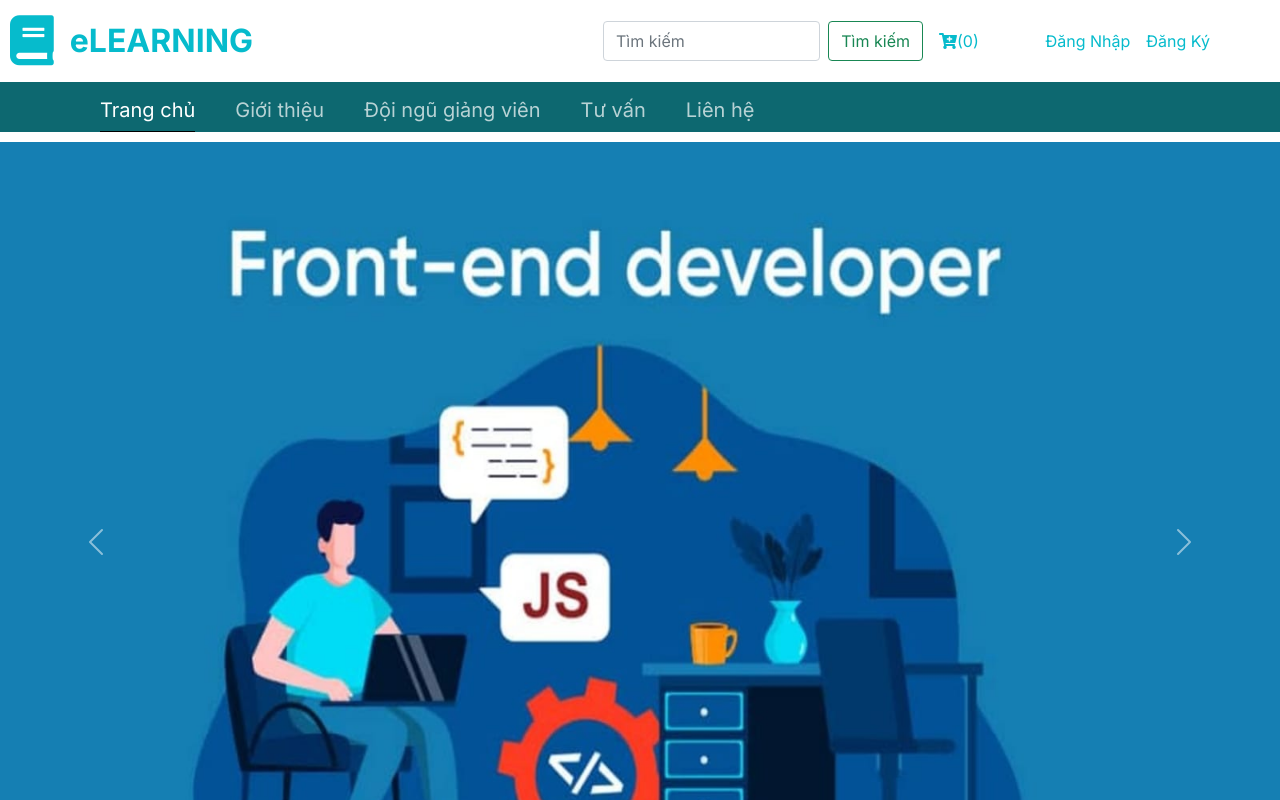
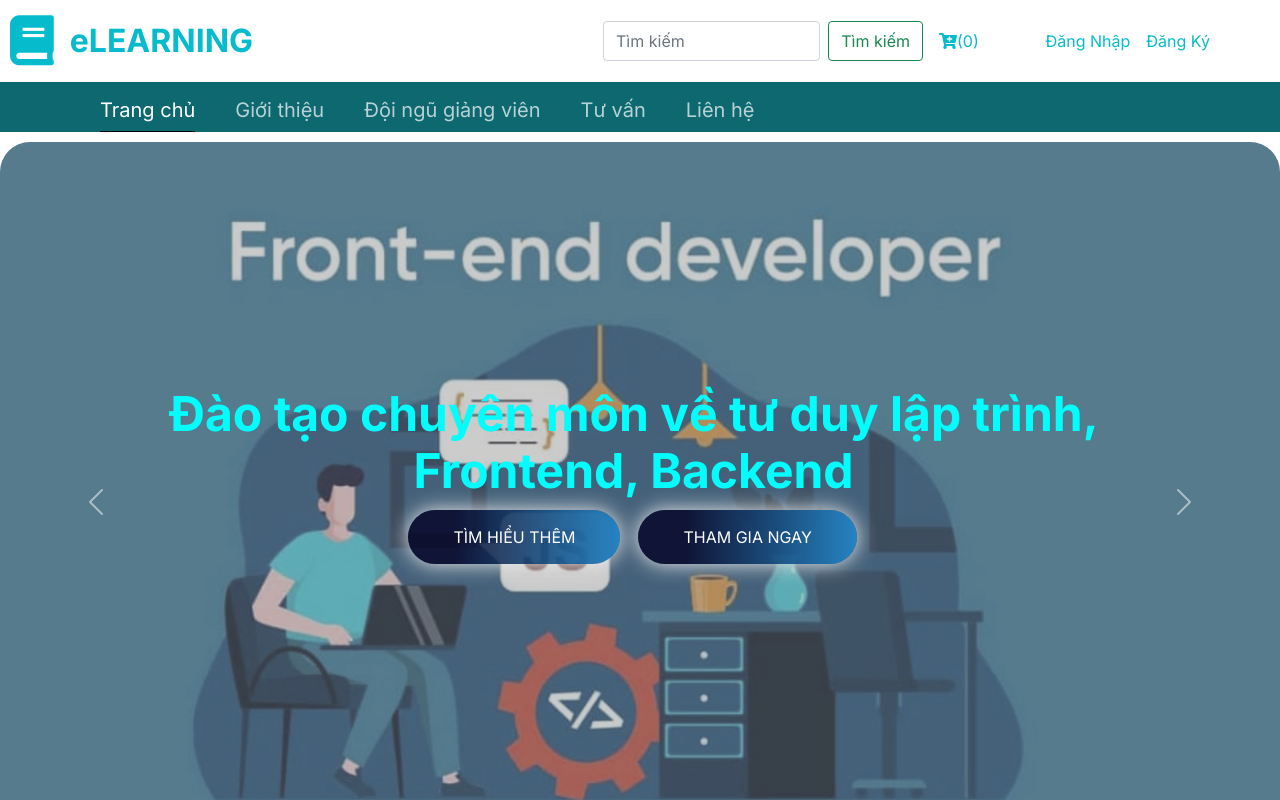
Before and after one commit to VuNguyenViet/DuAnCuoiKhoa, a React (Create React App) app: page / in a window 1280 px wide. Shown: the top 800 px of the page. Built offline with nearby package versions, Linux system fonts and the light colour scheme; no server answers.

Commit message:
huy update scss

```diff
--- a/src/assets/scss/components/_carousel.scss
+++ b/src/assets/scss/components/_carousel.scss
@@ -1,20 +1,60 @@
 .carousel {
-   padding: 10px 0;
-   .carousel_1 {
+  padding: 10px 0;
+  .carousel_1 {
+    position: relative;
+    height: 720px;
+
     .carousel_2 {
-        position: relative;
-        text-align: center !important;
-        img {
-            height: 100vh;
-            width: 100vh;
+      img {
+        height: 100%;
+        filter: grayscale(50%) contrast(50%);
+        border-radius: 30px;
+      }
+      .carousel_content {
+        position: absolute;
+        bottom: 40%;
+        left: 12%;
+        // justify-content: center;
+        width: 75%;
+        // color: aqua;
+
+        h2 {
+          font-weight: 700;
+          color: #00fffc;
         }
-        h1 {
-            position: absolute;
-            left: 0;
-            bottom: 0;
+        .carousel_button {
+          button {
+            border-radius: 15px;
+            background: rgb(2,0,36);
+background: linear-gradient(90deg, rgba(2,0,36,0.7903536414565826) 11%, rgba(39,137,201,1) 52%, rgba(0,255,252,0.8827906162464986) 100%);
+            margin: 10px;
+            padding: 15px 45px;
+            text-align: center;
+            text-transform: uppercase;
+            transition: 0.5s;
+            background-size: 200%;
             color: white;
+            box-shadow: 0 0 20px #eee;
+            border-radius: 30px;
+            border: none;
+            cursor: pointer;
+          }
+                :hover{
+                    background-position: right center;
+                    color: #fff;
 
+                }
         }
+      }
     }
-   }
+
+    .carousel_2 {
+      img {
+        height: 100%;
+        filter: grayscale(40%) contrast(60%);
+      }
+      h1 {
+      }
+    }
+  }
 }
--- a/src/pages/Home/Carousel.tsx
+++ b/src/pages/Home/Carousel.tsx
@@ -1,5 +1,5 @@
 import React from 'react'
-import '../../assets/scss/styles.css'
+import '../../assets/scss/components/_carousel.scss'
 
 
 
@@ -18,17 +18,37 @@ export default function Carousel({}: Props) {
   return (
     <div  id="carouselExampleControls" className="carousel slide " data-bs-ride="carousel">
     <div className="carousel-inner carousel_1">
+
       <div className="carousel-item active carousel_2">
         <img src= {frontend}  className="d-block w-100" alt="..."/>
-        <div>
-          <h1>Tổng quan về khóa học </h1>
+        <div className='carousel_content'>
+
+          <h2 className='display-5'>Đào tạo chuyên môn về tư duy lập trình, Frontend, Backend</h2>
+              <div className="carousel_button">
+                <button className='btn btn-primary mx-2'>Tìm hiểu thêm</button>
+                <button className='btn btn-success'>Tham gia ngay</button>
+
+              </div>
         </div>
       </div>
-      <div className="carousel-item carousel_2">
+
+
+
+            <div className="carousel-item carousel_2">
         <img src= {frontend2} className="d-block w-100" alt="..."/>
-        <h1>Kiến thức về HTML</h1>
+        <div className='carousel_content'>
+
+          <h2 className='display-5'></h2>
+              <div className="carousel_button">
+                <button className='btn btn-primary mx-2'>Tìm hiểu thêm</button>
+                <button className='btn btn-success'>Tham gia ngay</button>
+
+              </div>
+        </div>
       </div>
+
     </div>
+
     <button className="carousel-control-prev" type="button" data-bs-target="#carouselExampleControls" data-bs-slide="prev">
       <span className="carousel-control-prev-icon" aria-hidden="true"></span>
       <span className="visually-hidden">Previous</span>
--- a/src/pages/Home/Home.tsx
+++ b/src/pages/Home/Home.tsx
@@ -32,9 +32,9 @@ export default function Home({ }: Props) {
               <h3>Thông tin khóa học</h3>
             </div>
           </div>
-          <div className='row'>
+          <div className='row gx-5'>
             {arrProduct.map((item: Product, index: number) => {
-              return <div className='col-4' key={index}>
+              return <div className='col-lg-4 col-md-6 col-sm-12' key={index}>
                 <ProductCard prod={item} />
               </div>
             })}
```
Also changed, not shown: 1 other file (tests, documents, lock files or other folders).
